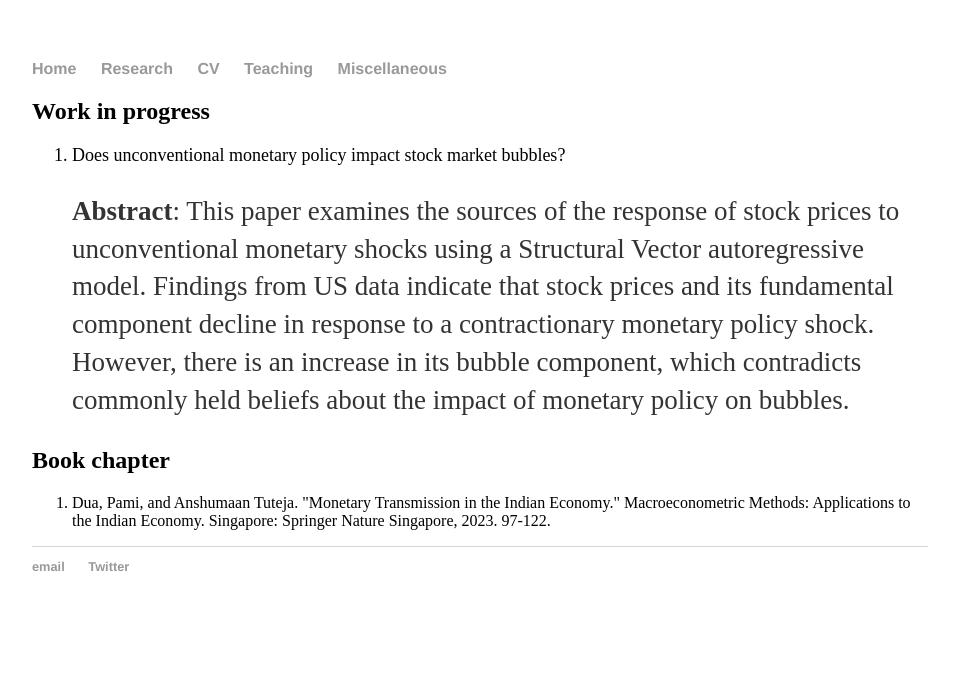
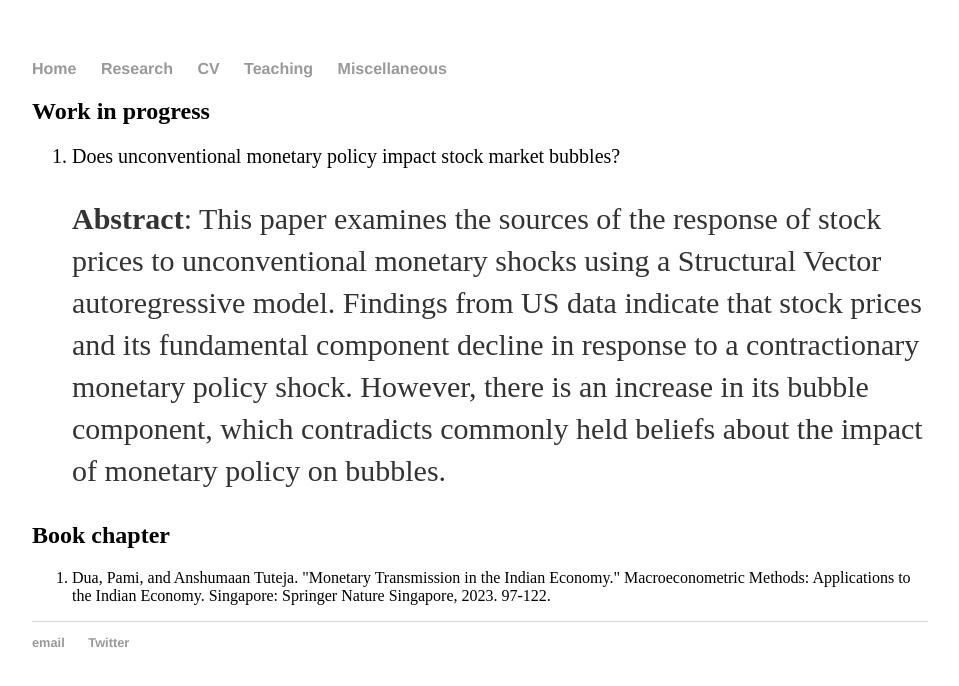
Before and after one commit to anshumaan-tuteja/anshumaan-tuteja.github.io, a Jekyll site: the page built from _pages/research.html, in a window 1280 px wide. Shown: the top 686 px of the page, without its empty margins (160-1119 px from the left). Built offline with Jekyll 4.4.1, drawn with Linux system fonts in a browser that asks for light colours.

Commit message:
Update research.html

```diff
--- a/_pages/research.html
+++ b/_pages/research.html
@@ -5,7 +5,7 @@ title: Research page
 
 <div class="blurb">
   <h2>Work in progress</h2>
-  <ol style="font-size: 18px;">
+  <ol style="font-size: 20px;">
     <li> Does unconventional monetary policy impact stock market bubbles? </li>
   <p> <b>Abstract</b>: This paper examines the sources of the response of stock prices to unconventional monetary shocks using a Structural Vector autoregressive model.
     Findings from US data indicate that stock prices and its fundamental component decline in response to a contractionary monetary policy shock.
```
